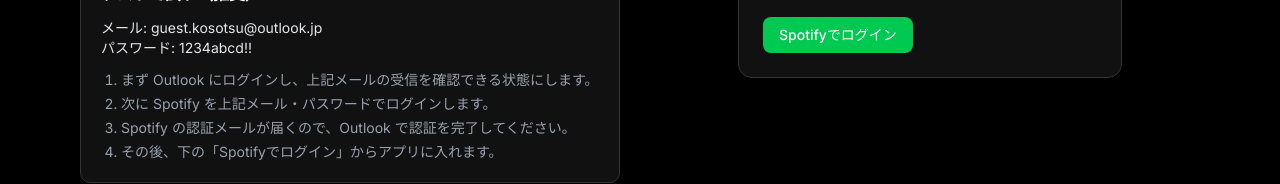
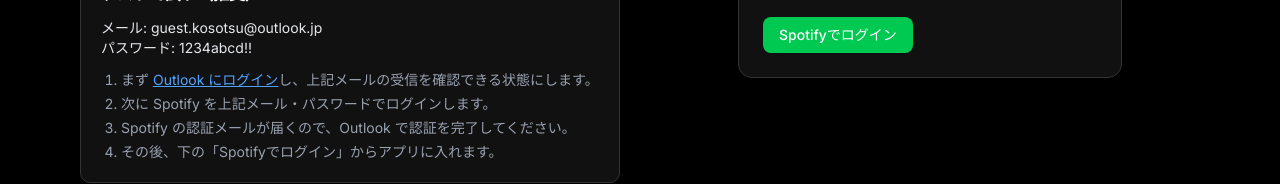
Before and after one commit to KOSOTSU-dev/music-library, a Next.js app: page / in a window 1280 px wide. Shown: the part 257-441 px from the top of the page. Built offline with nearby package versions, Linux system fonts and the light colour scheme; no server answers.

Commit message:
feat: add Outlook login external link in guest instructions on / and /login pages

```diff
--- a/src/app/login/page.tsx
+++ b/src/app/login/page.tsx
@@ -83,7 +83,19 @@ function LoginPageContent() {
               <div>パスワード: <span className="font-mono">1234abcd!!</span></div>
             </div>
             <ol className="text-sm text-gray-400 list-decimal pl-5 space-y-1">
-              <li>まず Outlook にログインし、上記メールの受信を確認できる状態にします。</li>
+              <li>
+                まず
+                {' '}
+                <a
+                  href="https://www.microsoft.com/ja-jp/microsoft-365/outlook/email-and-calendar-software-microsoft-outlook"
+                  target="_blank"
+                  rel="noopener noreferrer"
+                  className="underline text-blue-400 hover:text-blue-300"
+                >
+                  Outlook にログイン
+                </a>
+                し、上記メールの受信を確認できる状態にします。
+              </li>
               <li>次に Spotify を上記メール・パスワードでログインします。</li>
               <li>Spotify の認証メールが届くので、Outlook で認証を完了してください。</li>
               <li>その後、下の「Spotifyでログイン」からアプリに入れます。</li>
--- a/src/app/page.tsx
+++ b/src/app/page.tsx
@@ -64,7 +64,19 @@ export default function Home() {
               <div>パスワード: <span className="font-mono">1234abcd!!</span></div>
             </div>
             <ol className="text-sm text-gray-400 list-decimal pl-5 space-y-1">
-              <li>まず Outlook にログインし、上記メールの受信を確認できる状態にします。</li>
+              <li>
+                まず
+                {' '}
+                <a
+                  href="https://www.microsoft.com/ja-jp/microsoft-365/outlook/email-and-calendar-software-microsoft-outlook"
+                  target="_blank"
+                  rel="noopener noreferrer"
+                  className="underline text-blue-400 hover:text-blue-300"
+                >
+                  Outlook にログイン
+                </a>
+                し、上記メールの受信を確認できる状態にします。
+              </li>
               <li>次に Spotify を上記メール・パスワードでログインします。</li>
               <li>Spotify の認証メールが届くので、Outlook で認証を完了してください。</li>
               <li>その後、下の「Spotifyでログイン」からアプリに入れます。</li>
--- a/src/components/friends/FriendShelfDetail.tsx
+++ b/src/components/friends/FriendShelfDetail.tsx
@@ -288,7 +288,7 @@ export default function FriendShelfDetail({ userId, shelfId }: Props) {
       ? `https://open.spotify.com/track/${spotifyId}`
       : spotifyType === 'album'
         ? `https://open.spotify.com/album/${spotifyId}`
-        : `https://open.spotify.com/${spotifyType}/${spotifyId}`
+        : `いてhttps://open.spotify.com/${spotifyType}/${spotifyId}`
     window.open(url, '_blank')
   }
 
```
